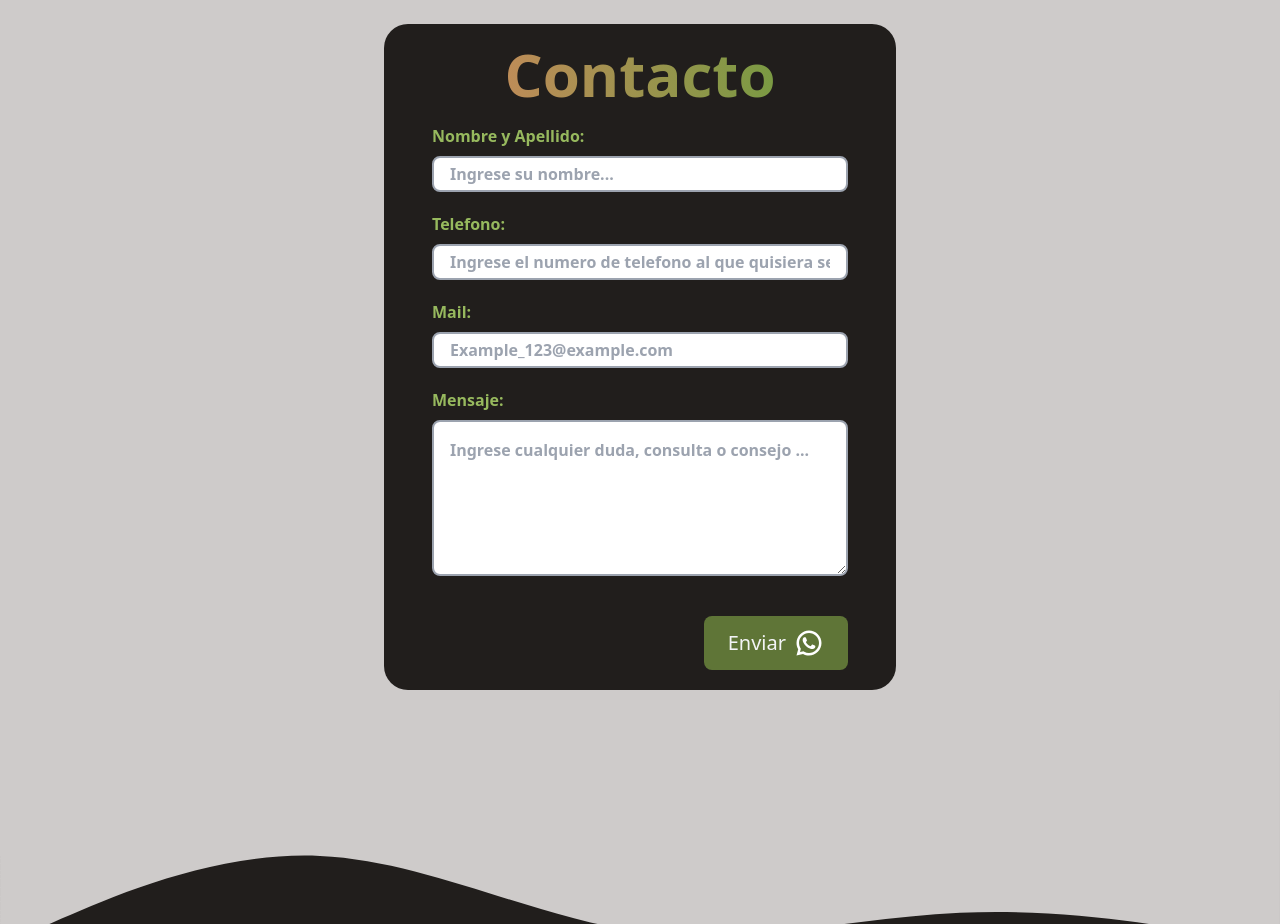
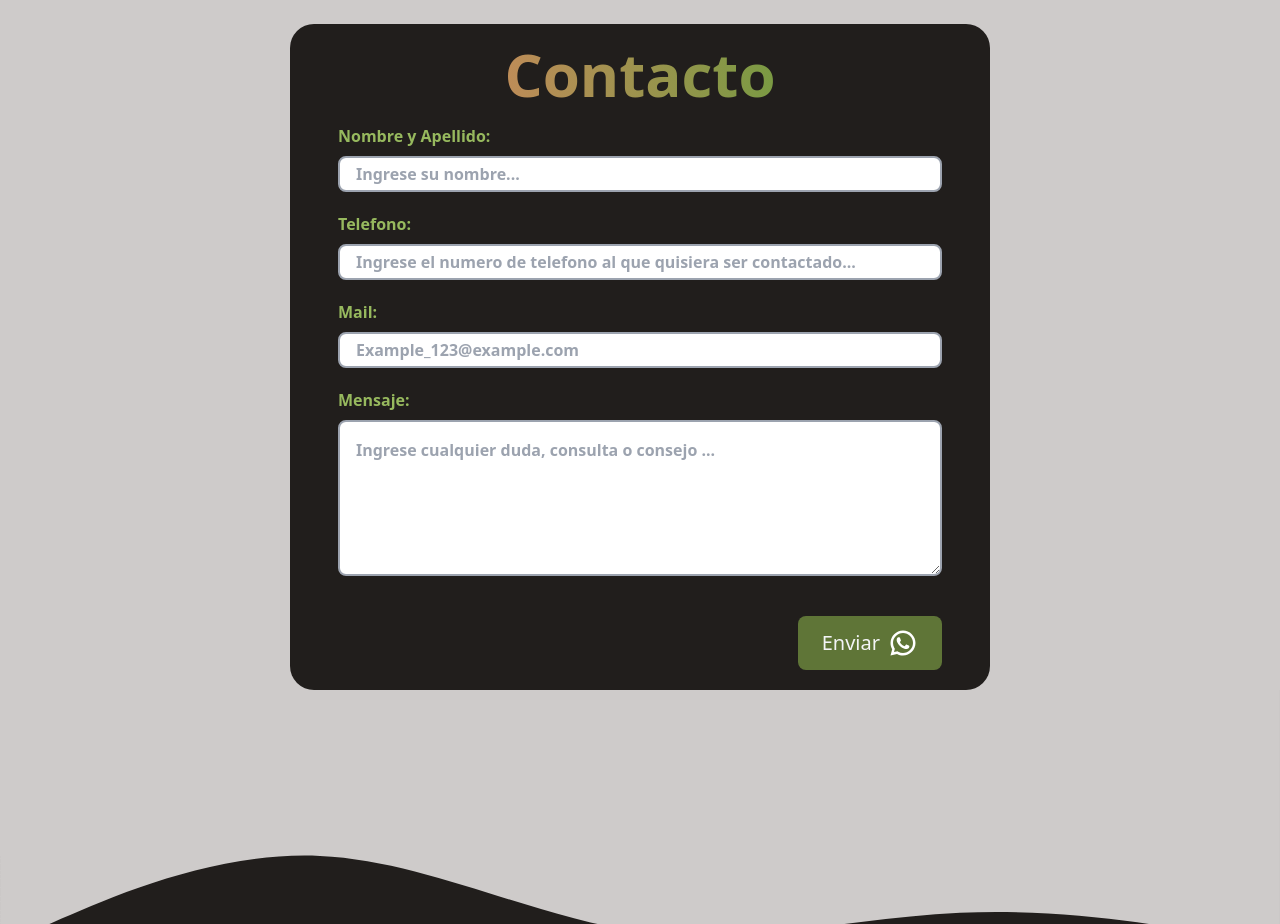
Before and after one commit to FlorCardinali/Portfolio, a React (Vite) app in the folder vite/: page / in a window 1280 px wide. Shown: the part 7300-8224 px from the top of the page. Built offline with nearby package versions, Linux system fonts and the light colour scheme; what tailwindcss-animated would draw is missing.

Commit message:
max with dell contact

```diff
--- a/vite/src/components/Contact.jsx
+++ b/vite/src/components/Contact.jsx
@@ -35,7 +35,7 @@ const Contact = () => {
                         title="Contacto"
                         content=""
                     />
-                    <form id="form-contact" className="flex flex-col items-end w-[90vw] lg:w-[40vw] justify-stretch px-5 md:px-12 pb-5 text-contrast space-y-10" action="" onSubmit={handleSubmit}>
+                    <form id="form-contact" className="flex flex-col items-end w-[90vw] lg:w-[60vw] justify-stretch max-w-[700px] px-5 md:px-12 pb-5 text-contrast space-y-10" action="" onSubmit={handleSubmit}>
 
                         <div className="w-full space-y-5 ">
                             <label className="flex flex-col gap-2 text-[#97b95e] font-bold " htmlFor="name-in">Nombre y Apellido:
```
